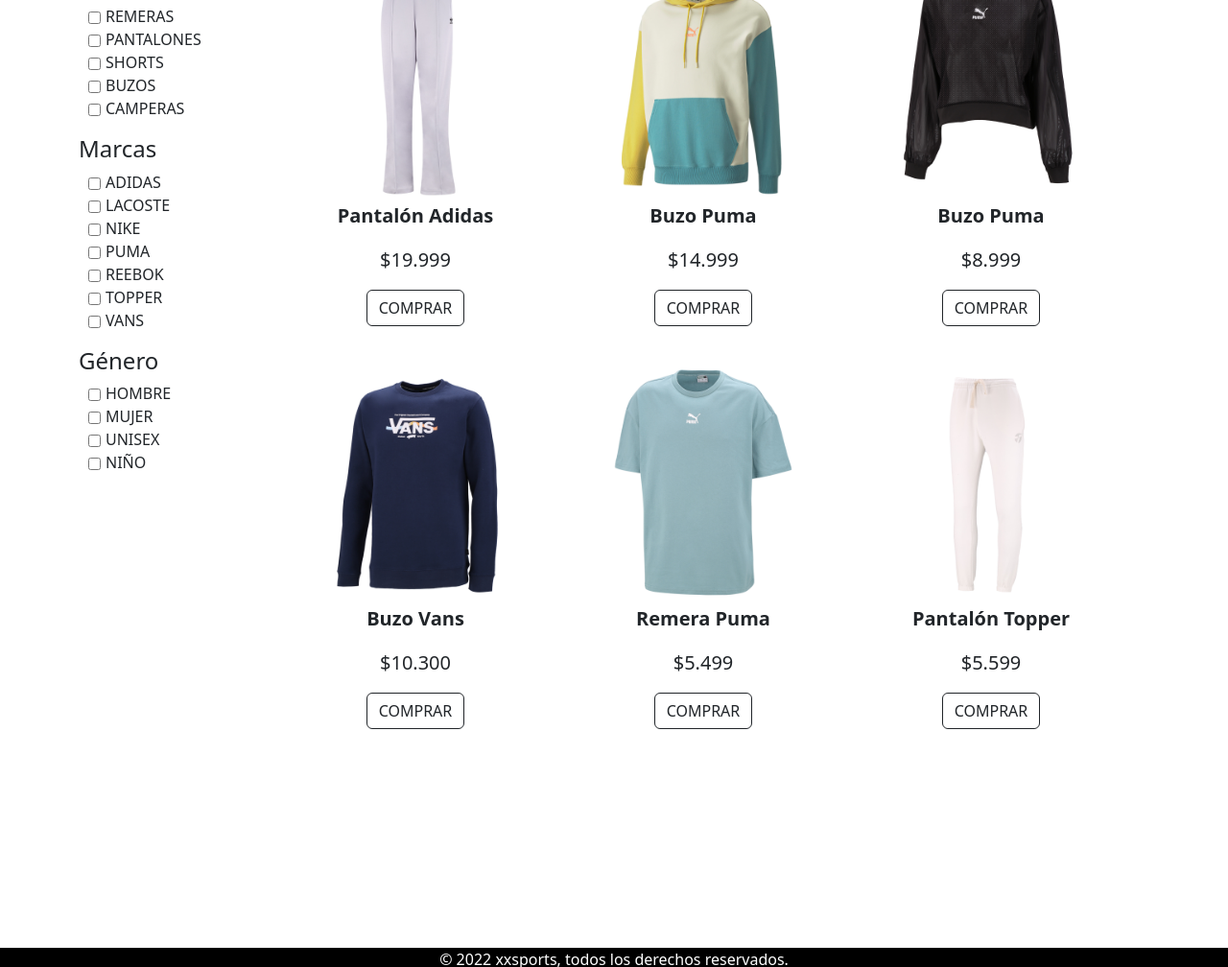
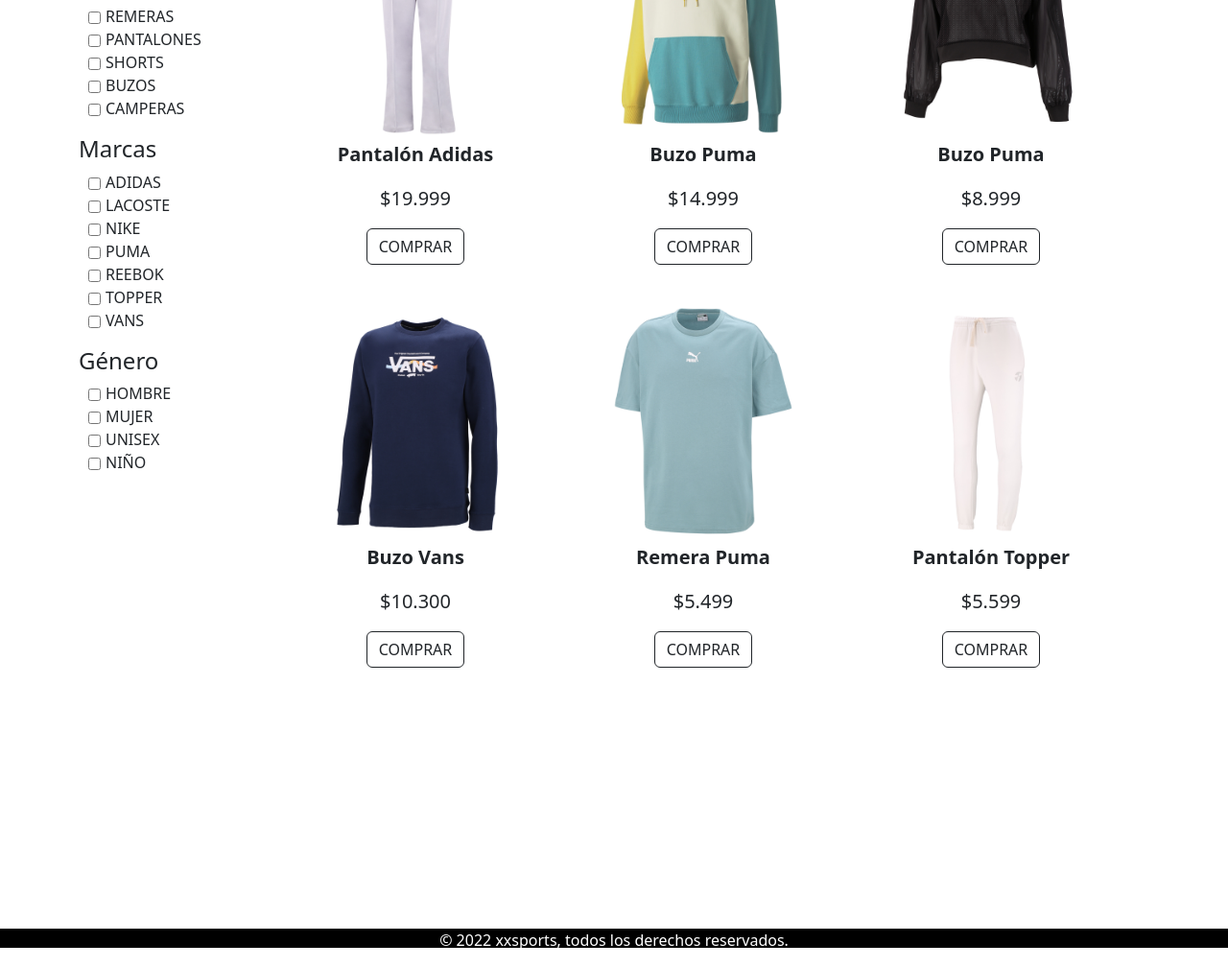
Before and after one commit to camivaliante/desafioCoder, a plain HTML site: page pages/indumentaria.html in a window 1280 px wide. Shown: the part 292-1300 px from the top of the page at 96% size. Drawn offline with nearby package versions, Linux system fonts and the light colour scheme.

Commit message:
acomodé footer por problemas en ind,calzado e acc

```diff
--- a/assets/css/style.css
+++ b/assets/css/style.css
@@ -16,7 +16,7 @@
     grid-template-areas: "aside main";
     grid-template-columns: 20px auto;
     grid-template-rows: auto;
-    margin-bottom: 220px;
+    margin-bottom: 250px;
 
 }
 
@@ -57,6 +57,7 @@
 .footer {
     background-color: black;
     color: white;
+    height: 20px;
 }
 
 @media(min-width:576px) {
@@ -72,7 +73,7 @@
         grid-template-areas: "aside main";
         grid-template-columns: 80px auto;
         grid-template-rows: auto;
-        margin-bottom: 320px;
+        margin-bottom: 300px;
     }
 
     .aside {
@@ -111,6 +112,7 @@
     .footer {
         background-color: black;
         color: white;
+        height: 20px;
     }
 
 }
--- a/pages/indumentaria.html
+++ b/pages/indumentaria.html
@@ -66,9 +66,9 @@
 
   <div class="container">
 
-    <main class="main mt-5">
+    <main class="main">
 
-      <div class="productos_index1 fs-5 mt-4 ms-3 text-center">
+      <div class="productos_index1 fs-5 mt-2 ms-3 text-center">
 
         <div class="index_coleccion1">
           <img src="../assets/img/adidas_pantalon.jpg">
```
